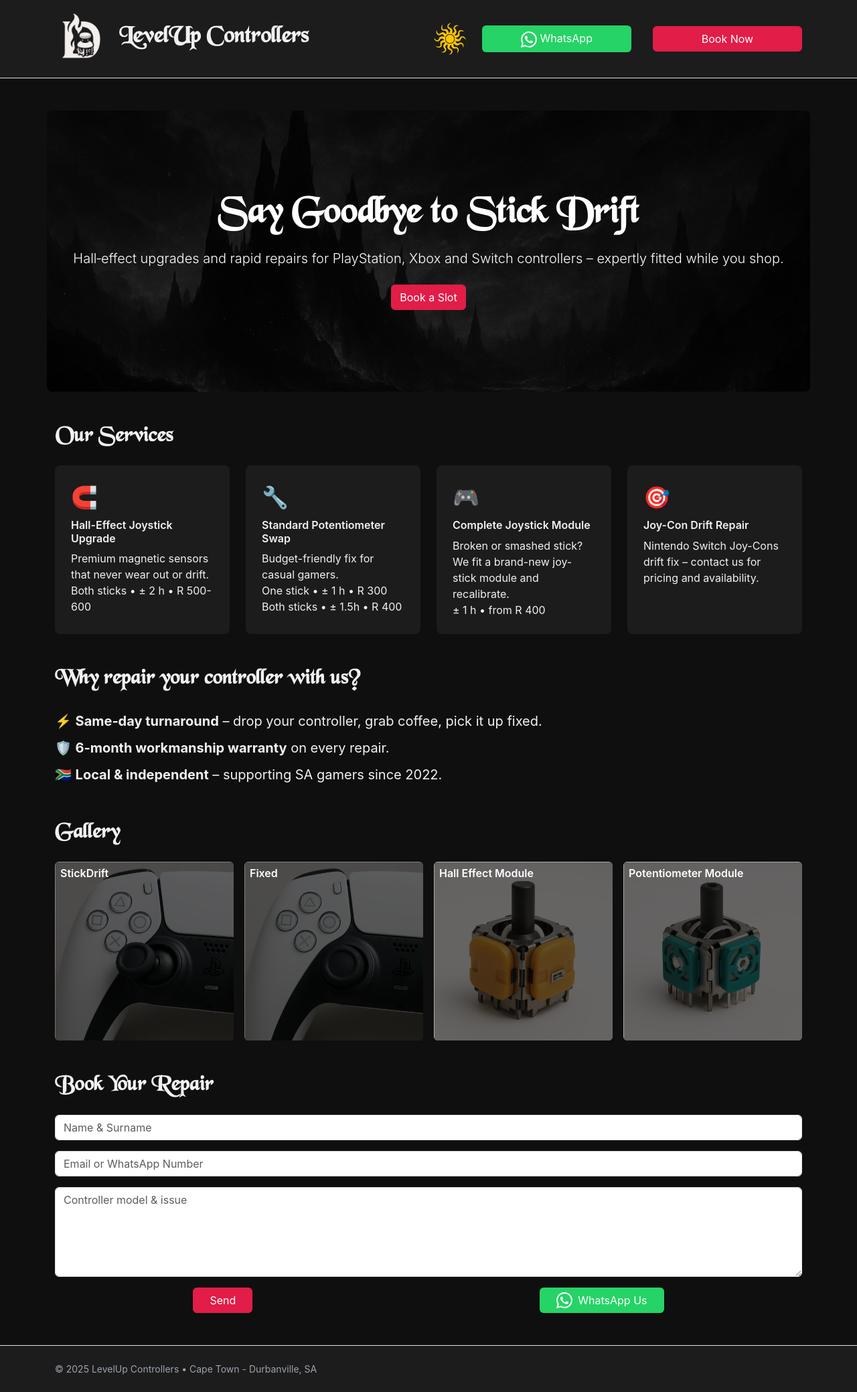
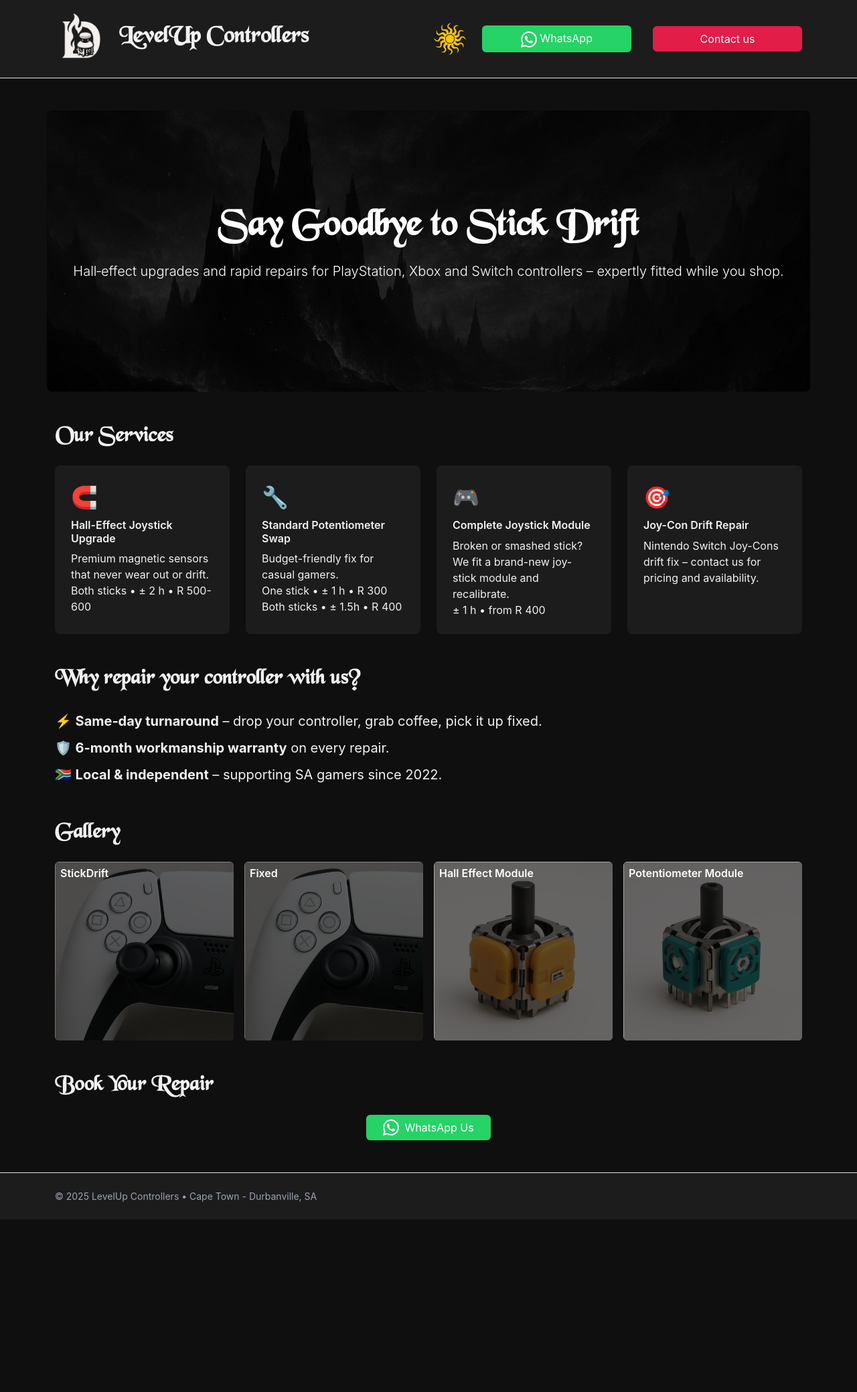
Before and after one commit to DanteDurant/my-repair-store, a SvelteKit app: page / in a window 1280 px wide. Shown: the whole page at 67% size. After the commit the page ends 1821 px from the top, so only its background shows below. Built offline with nearby package versions, Linux system fonts and the light colour scheme.

Commit message:
Fix: removed form and booking buttons

```diff
--- a/src/routes/+layout.svelte
+++ b/src/routes/+layout.svelte
@@ -121,7 +121,7 @@
                     </div>
                 </a>
 
-                <a class="btn btn-dark ms-lg-3 col" href="#contact">Book Now</a>
+                <a class="btn btn-dark ms-lg-3 col" href="#contact">Contact us</a>
             </div>
         </div>
     </div>
@@ -144,7 +144,7 @@
             Hall‑effect upgrades and rapid repairs for PlayStation, Xbox and
             Switch controllers – expertly fitted while you shop.
         </p>
-        <a class="btn btn-dark" href="#contact">Book a Slot</a>
+        <!-- <a class="btn btn-dark" href="#contact">Book a Slot</a> -->
     </div>
 </section>
 
--- a/src/routes/+page.svelte
+++ b/src/routes/+page.svelte
@@ -143,7 +143,7 @@
         class="row gy-3 mb-4"
         on:submit|preventDefault={() => alert("Thanks! We’ll confirm shortly.")}
     >
-        <div class="col-12">
+        <!-- <div class="col-12">
             <input
                 class="form-control"
                 placeholder="Name &amp; Surname"
@@ -165,9 +165,9 @@
                 placeholder="Controller model &amp; issue"
                 required
             ></textarea>
-        </div>
+        </div> -->
         <div class="col-12 d-flex gap-3 justify-content-around ">
-            <button class="btn btn-dark px-4" type="submit">Send</button>
+            <!-- <button class="btn btn-dark px-4" type="submit">Send</button> -->
             <!-- WhatsApp CTA -->
             <a
                 class="btn btn-whatsapp d-flex align-items-center  gap-2 px-4"
```
